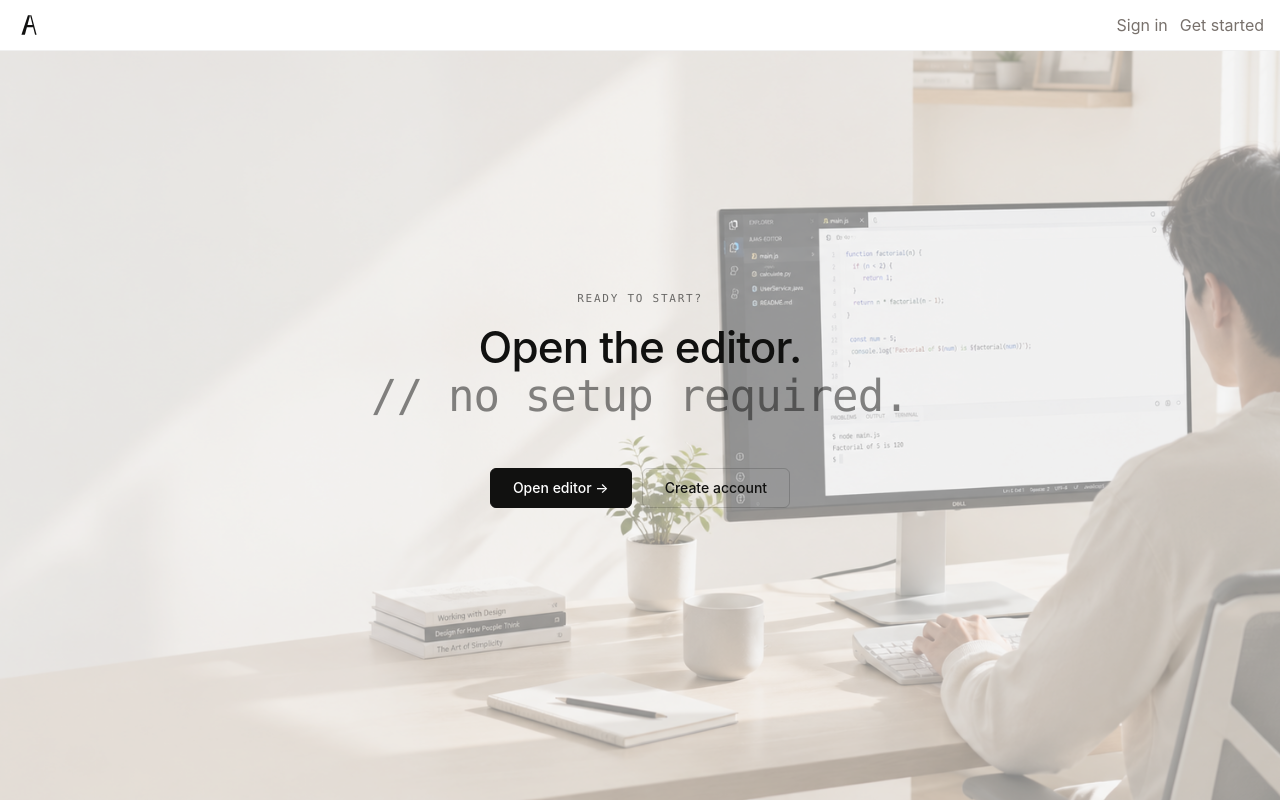
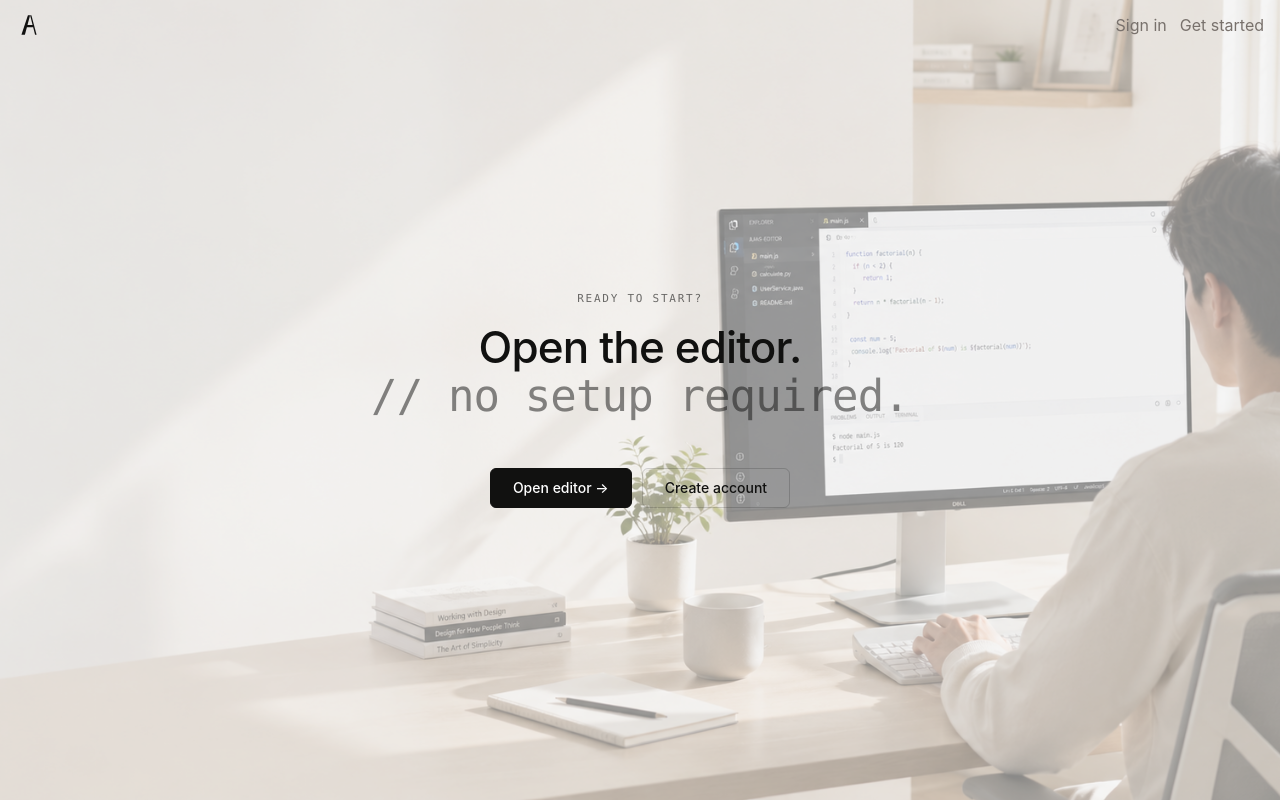
Before and after one commit to h2zkzd5whp-droid/opensource-web-azas, a React (Vite) app in the folder client/: page / in a window 1280 px wide. Built offline with nearby package versions, Linux system fonts and the light colour scheme.

Commit message:
style(client): widen navbar item gap and make landing navbar transparent
Bump the gap between top-bar items by 1px. Add a transparent variant to Navbar (no background/border) and use it on the landing hero so the bar sits over the background image.

```diff
--- a/client/src/components/Navbar.jsx
+++ b/client/src/components/Navbar.jsx
@@ -13,6 +13,7 @@ import styles from '../styles/Navbar.module.css';
 // previously owned by Toolbar (name input · Load · Save · ▶ Run).
 export default function Navbar({
   editor = false,
+  transparent = false,
   name,
   onNameChange,
   ext,
@@ -101,7 +102,7 @@ export default function Navbar({
   const fontSize = user?.fontSize || 14;
 
   return (
-    <header className={styles.bar}>
+    <header className={`${styles.bar} ${transparent ? styles.transparent : ''}`}>
       <div className={styles.left}>
         <Brand as={Link} to="/" className={styles.brand} />
         {editor && (
--- a/client/src/pages/Landing.jsx
+++ b/client/src/pages/Landing.jsx
@@ -54,7 +54,7 @@ export default function Landing() {
 
           {/* Nav */}
           <div className={s.nav}>
-            <Navbar />
+            <Navbar transparent />
           </div>
 
           {/* Hero content — steps */}
--- a/client/src/styles/Navbar.module.css
+++ b/client/src/styles/Navbar.module.css
@@ -10,11 +10,17 @@
   gap: 16px;
 }
 
+/* Transparent variant for the landing hero (sits over the background image) */
+.transparent {
+  background: transparent;
+  border-bottom: none;
+}
+
 .left,
 .right {
   display: flex;
   align-items: center;
-  gap: 12px;
+  gap: 13px;
   min-width: 0;
 }
 
```
